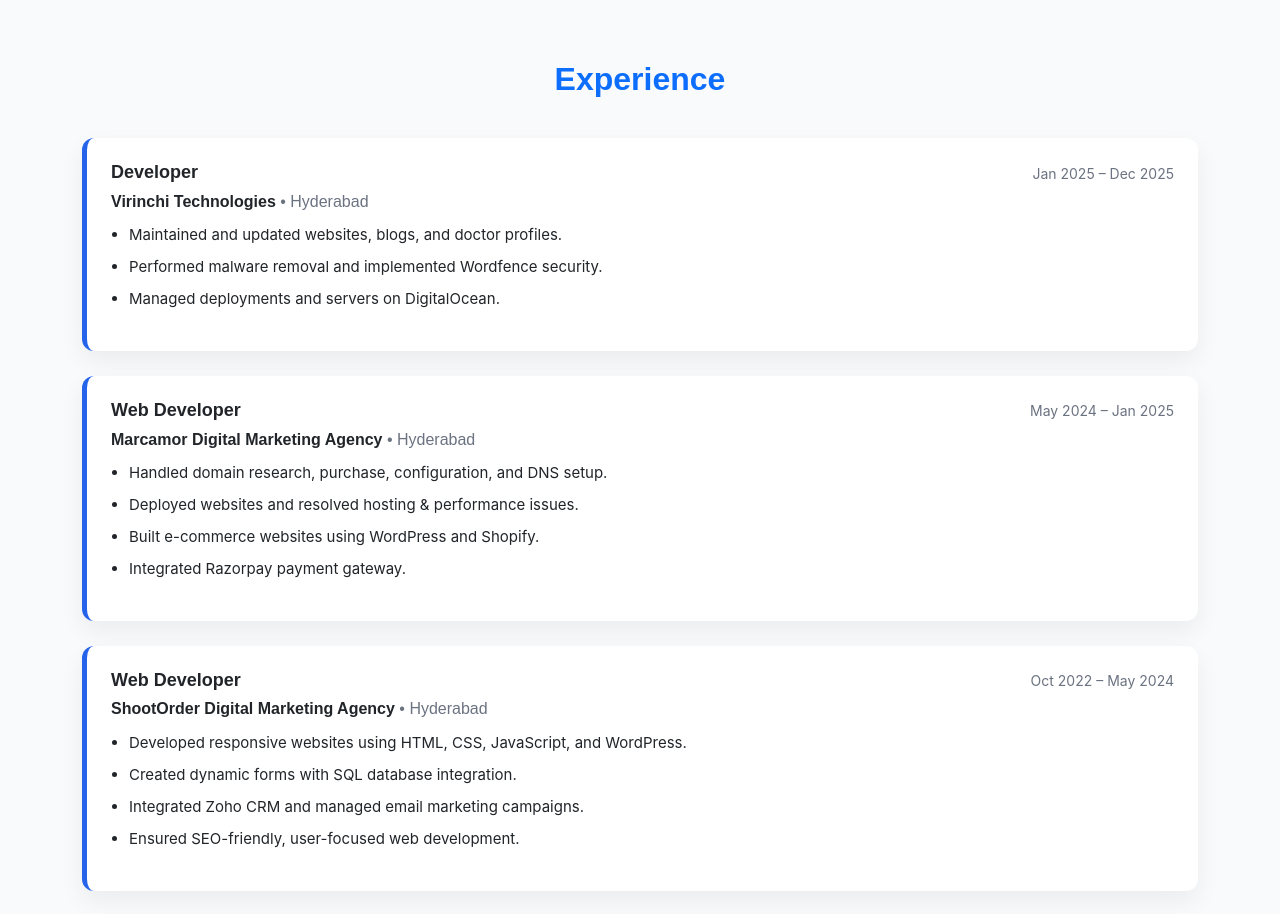
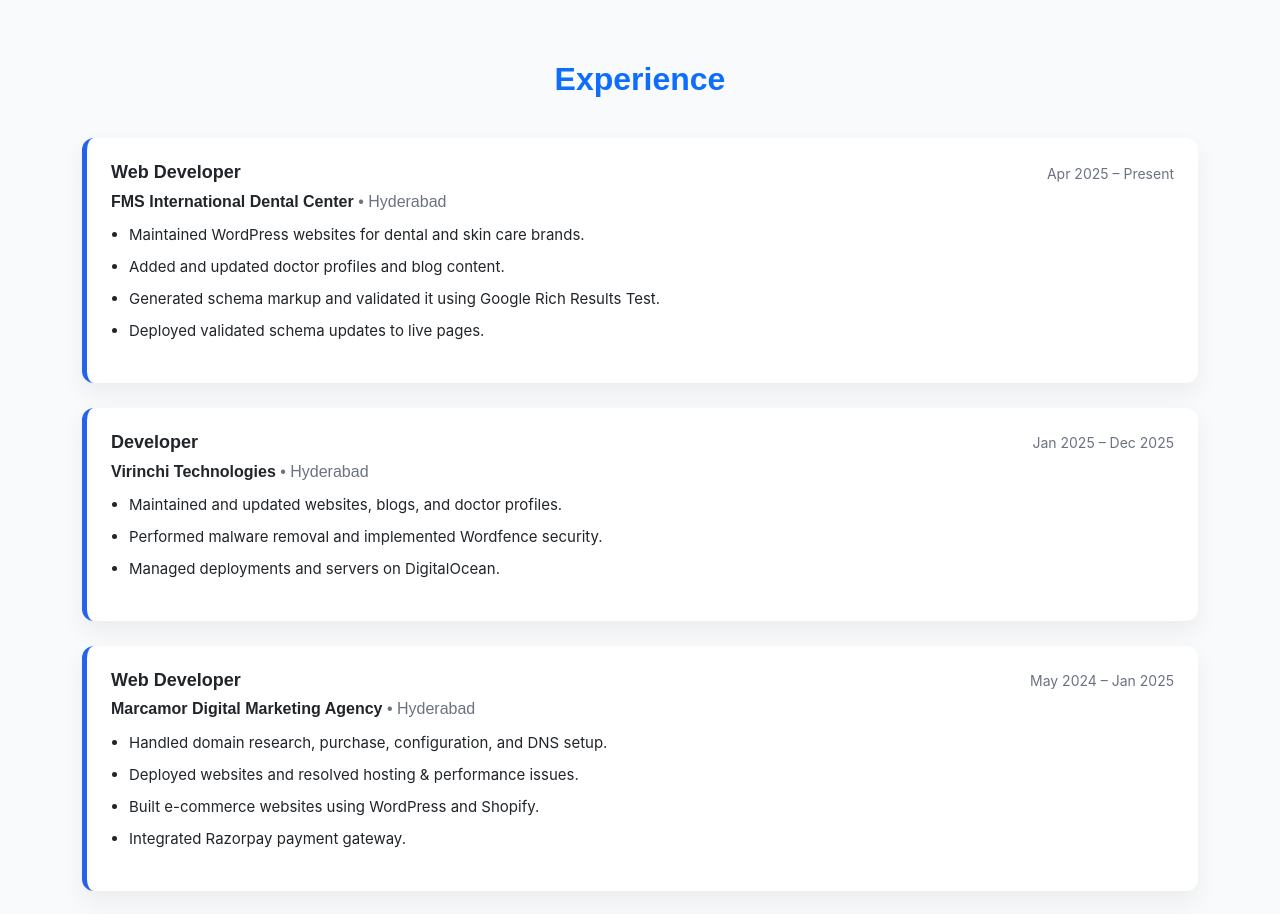
Before and after one commit to msrilatha859-python/portfolio, a React (Vite) app: page / in a window 1280 px wide. Shown: the part 1260-2174 px from the top of the page. Built offline with nearby package versions, Linux system fonts and the light colour scheme.

Commit message:
Add FMS International Dental Center experience

```diff
--- a/src/components/experience.jsx
+++ b/src/components/experience.jsx
@@ -4,6 +4,20 @@
     <section className="experience-section" id="experience">
       <div className="container">
         <h2 className="section-title text-primary">Experience</h2>
+
+        <div className="experience-card">
+          <div className="experience-header">
+            <h4>Web Developer</h4>
+            <span className="date">Apr 2025 – Present</span>
+          </div>
+          <h5>FMS International Dental Center <span>• Hyderabad</span></h5>
+          <ul>
+            <li>Maintained WordPress websites for dental and skin care brands.</li>
+            <li>Added and updated doctor profiles and blog content.</li>
+            <li>Generated schema markup and validated it using Google Rich Results Test.</li>
+            <li>Deployed validated schema updates to live pages.</li>
+          </ul>
+        </div>
 
         <div className="experience-card">
           <div className="experience-header">
```
